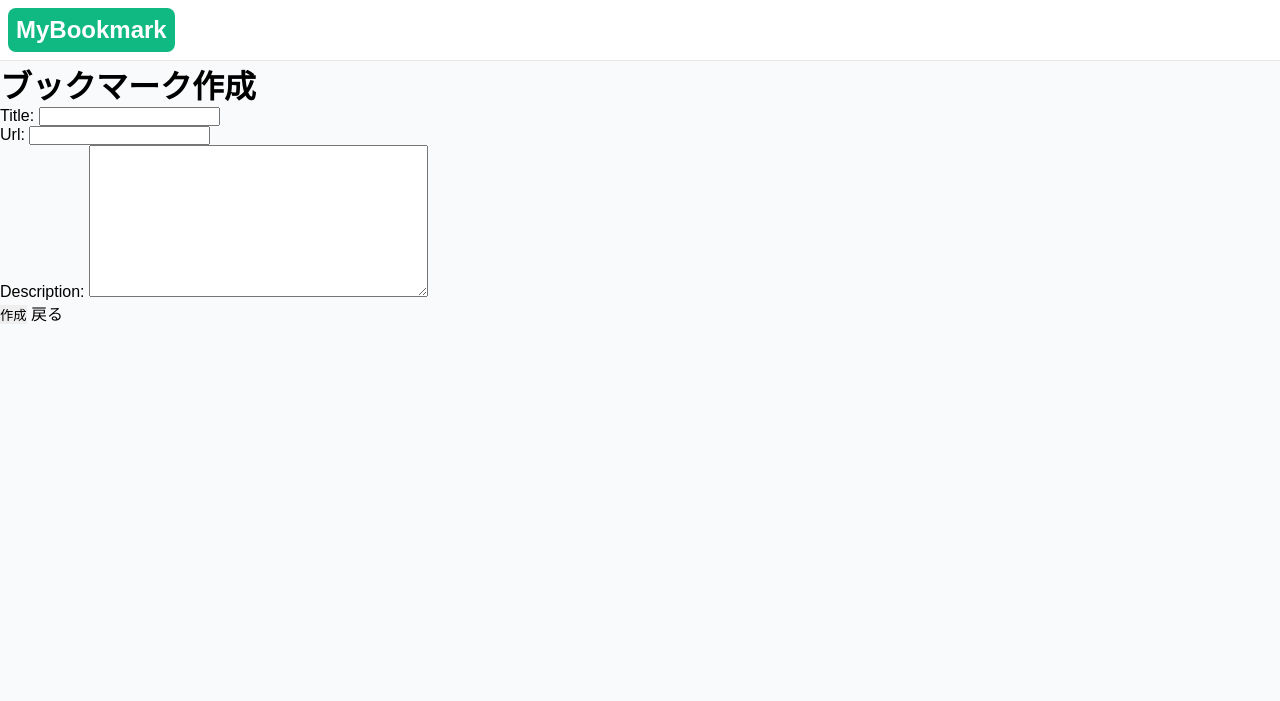
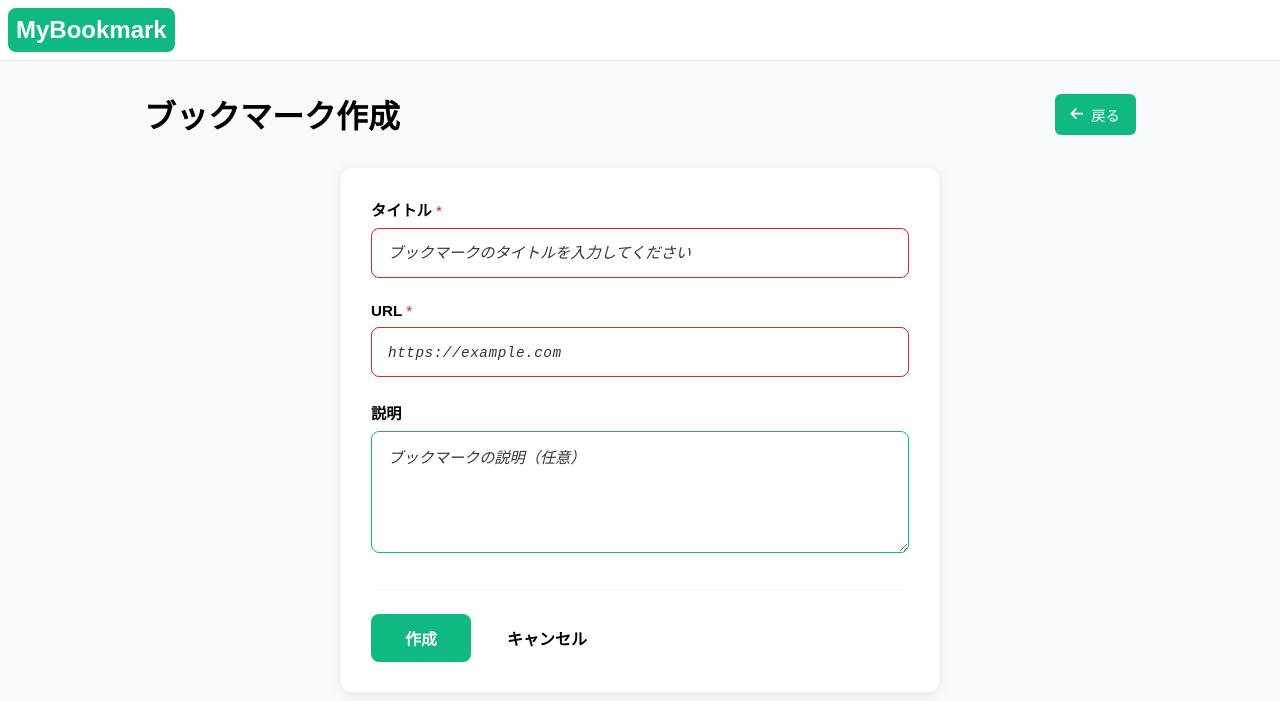
Before and after one commit to masunoob/MyBookmark, a Django app: page /create/ in a window 1280 px wide. Shown: the top 701 px of the page. Run offline with Django 5.2, Linux system fonts and the light colour scheme.

Commit message:
ブックマーク作成フォームのレイアウト調整

```diff
--- a/main_app/forms.py
+++ b/main_app/forms.py
@@ -5,3 +5,8 @@ class BookmarkForm(forms.ModelForm):
     class Meta:
         model = Bookmark
         fields = ['title', 'url', 'description']
+        labels = {
+            'title': 'タイトル',
+            'url': 'URL',
+            'description': '説明'
+        }
--- /dev/null
+++ b/main_app/static/main_app/css/bookmark_form.css
@@ -0,0 +1,234 @@
+.backButton {
+  display: inline-flex;
+  align-items: center;
+  gap: 8px;
+  padding: 10px 16px;
+  border: none;
+  border-radius: 6px;
+  font-size: 0.9rem;
+  font-weight: 500;
+  cursor: pointer;
+  transition: all 0.2s ease;
+  text-decoration: none;
+}
+
+/* フォームスタイル */
+.bookmark-form {
+  max-width: 600px;
+  margin: 0 auto;
+  background: white;
+  padding: 30px;
+  border-radius: 12px;
+  box-shadow: 0 2px 12px rgba(0, 0, 0, 0.08);
+  border: 1px solid var(--gray-100);
+}
+
+.form-group {
+  margin-bottom: 24px;
+}
+
+.form-label {
+  display: block;
+  margin-bottom: 8px;
+  font-weight: 600;
+  color: var(--text-primary);
+  font-size: 0.95rem;
+}
+
+.required {
+  color: var(--danger-color);
+  font-weight: normal;
+}
+
+/* フォームコントロール */
+.form-control {
+  width: 100%;
+  padding: 12px 16px;
+  border: 1px solid var(--primary-color);
+  border-radius: 8px;
+  font-size: 1rem;
+  line-height: 1.5;
+  transition: all 0.2s ease;
+  box-sizing: border-box;
+}
+
+.form-control:focus {
+  outline: none;
+  border-color: var(--primary-color);
+  box-shadow: 0 0 0 3px rgba(var(--primary-color-rgb), 0.1);
+}
+
+/* プレースホルダーのスタイル */
+.form-control::placeholder {
+  color: var(--gray-400);
+  font-style: italic;
+  opacity: 0.8;
+  font-size: 0.95rem;
+}
+
+.form-control::-webkit-input-placeholder {
+  color: var(--gray-400);
+  font-style: italic;
+  opacity: 0.8;
+  font-size: 0.95rem;
+}
+
+.form-control::-moz-placeholder {
+  color: var(--gray-400);
+  font-style: italic;
+  opacity: 0.8;
+  font-size: 0.95rem;
+}
+
+.form-control:-ms-input-placeholder {
+  color: var(--gray-400);
+  font-style: italic;
+  opacity: 0.8;
+  font-size: 0.95rem;
+}
+
+/* フォーカス時のプレースホルダー */
+.form-control:focus::placeholder {
+  opacity: 0.5;
+  transform: translateX(4px);
+  transition: all 0.2s ease;
+}
+
+.form-control:focus::-webkit-input-placeholder {
+  opacity: 0.5;
+  transform: translateX(4px);
+  transition: all 0.2s ease;
+}
+
+.form-control:focus::-moz-placeholder {
+  opacity: 0.5;
+  transform: translateX(4px);
+  transition: all 0.2s ease;
+}
+
+.form-control:focus:-ms-input-placeholder {
+  opacity: 0.5;
+  transform: translateX(4px);
+  transition: all 0.2s ease;
+}
+
+/* テキストエリア */
+textarea.form-control {
+  resize: vertical;
+  min-height: 100px;
+}
+
+/* テキストエリア専用のプレースホルダー */
+textarea.form-control::placeholder {
+  line-height: 1.6;
+  padding-top: 2px;
+}
+
+/* フィールド別のプレースホルダー調整 */
+input[type="url"].form-control::placeholder {
+  font-family: 'Courier New', monospace;
+  font-size: 0.9rem;
+  letter-spacing: 0.5px;
+}
+
+/* 入力値がある時の動的スタイル（オプション） */
+.form-control:not(:placeholder-shown) {
+  background-color: rgba(var(--primary-color-rgb), 0.02);
+}
+
+/* エラーメッセージ */
+.form-errors {
+  margin-top: 6px;
+}
+
+.error-message {
+  display: block;
+  color: var(--danger-color);
+  font-size: 0.875rem;
+  margin-top: 4px;
+}
+
+.form-control:invalid,
+.form-control.error {
+  border-color: var(--danger-color);
+}
+
+/* フォームアクション */
+.form-actions {
+  display: flex;
+  gap: 12px;
+  margin-top: 32px;
+  padding-top: 24px;
+  border-top: 1px solid var(--gray-100);
+}
+
+/* ボタンスタイル */
+.btn {
+  display: inline-flex;
+  align-items: center;
+  gap: 6px;
+  padding: 12px 24px;
+  border: none;
+  border-radius: 8px;
+  font-size: 1rem;
+  font-weight: 600;
+  cursor: pointer;
+  transition: all 0.2s ease;
+  text-decoration: none;
+  justify-content: center;
+  min-width: 100px;
+}
+
+.btn-primary {
+  background-color: var(--primary-color);
+  color: white;
+}
+
+.btn-primary:hover {
+  background-color: var(--primary-dark);
+  transform: translateY(-1px);
+  box-shadow: 0 4px 12px rgba(var(--primary-color-rgb), 0.3);
+}
+
+.btn-secondary {
+  background-color: transparent;
+  color: var(--text-secondary);
+  border: 1px solid var(--gray-300);
+}
+
+.btn-secondary:hover {
+  background-color: var(--gray-100);
+  color: var(--text-primary);
+  border-color: var(--gray-400);
+}
+
+/* レスポンシブ対応 */
+@media (max-width: 768px) {
+  .page-header {
+    flex-direction: column;
+    gap: 15px;
+    align-items: stretch;
+    text-align: center;
+  }
+
+  .page-header h1 {
+    font-size: 1.5rem;
+  }
+
+  .backButton {
+    justify-content: center;
+  }
+
+  .bookmark-form {
+    margin: 0 20px;
+    padding: 20px;
+  }
+
+  .form-actions {
+    flex-direction: column;
+  }
+
+  .btn {
+    width: 100%;
+  }
+}
--- a/main_app/static/main_app/css/layout.css
+++ b/main_app/static/main_app/css/layout.css
@@ -7,3 +7,32 @@
   margin: 0 auto;
   padding: 0 1rem;
 }
+
+/* ページヘッダー */
+.page-header {
+  display: flex;
+  justify-content: space-between;
+  align-items: center;
+  margin-top: 30px;
+  margin-bottom: 30px;
+}
+
+.page-header h1 {
+  margin: 0;
+  color: var(--text-primary);
+  font-size: 2rem;
+  font-weight: 700;
+}
+
+@media (max-width: 768px) {
+  .page-header {
+    flex-direction: column;
+    gap: 15px;
+    align-items: stretch;
+    text-align: center;
+  }
+
+  .page-header h1 {
+    font-size: 1.5rem;
+  }
+}
--- a/main_app/templates/main_app/bookmark_form.html
+++ b/main_app/templates/main_app/bookmark_form.html
@@ -1,16 +1,98 @@
 {% extends "main_app/base/base.html" %}
 {% load static %}
 
+{% block extra_css %}
+  <link rel="stylesheet" href="{% static 'main_app/css/bookmark_form.css' %}">
+{% endblock extra_css %}
+
 {% block content %}
+  <div class="mainWrapper">
+    <div class="page-header">
       <h1>ブックマーク作成</h1>
-  <form method="post">
+      <button class="backButton primary btn-primary" data-url="{% url 'bookmark_list' %}">
+        <i class="fa-solid fa-arrow-left"></i>
+        戻る
+      </button>
+    </div>
+    <form method="post" class="bookmark-form">
       {% csrf_token %}
-    {{ form.as_p }}
+
+      <div class="form-group">
+        <label for="{{ form.title.id_for_label }}" class="form-label">
+          タイトル <span class="required">*</span>
+        </label>
+        <input
+          type="text"
+          name="{{ form.title.name }}"
+          id="{{ form.title.id_for_label }}"
+          class="form-control{% if form.title.errors %} error{% endif %}"
+          placeholder="ブックマークのタイトルを入力してください"
+          value="{{ form.title.value|default:'' }}"
+          required
+        >
+        {% if form.title.errors %}
+          <div class="form-errors">
+            {% for error in form.title.errors %}
+              <span class="error-message">{{ error }}</span>
+            {% endfor %}
+          </div>
+        {% endif %}
+      </div>
+
+      <div class="form-group">
+        <label for="{{ form.url.id_for_label }}" class="form-label">
+          URL <span class="required">*</span>
+        </label>
+        <input
+          type="url"
+          name="{{ form.url.name }}"
+          id="{{ form.url.id_for_label }}"
+          class="form-control{% if form.url.errors %} error{% endif %}"
+          placeholder="https://example.com"
+          value="{{ form.url.value|default:'' }}"
+          required
+        >
+        {% if form.url.errors %}
+          <div class="form-errors">
+            {% for error in form.url.errors %}
+              <span class="error-message">{{ error }}</span>
+            {% endfor %}
+          </div>
+        {% endif %}
+      </div>
+
+      <div class="form-group">
+        <label for="{{ form.description.id_for_label }}" class="form-label">
+          説明
+        </label>
+        <textarea
+          name="{{ form.description.name }}"
+          id="{{ form.description.id_for_label }}"
+          class="form-control{% if form.description.errors %} error{% endif %}"
+          placeholder="ブックマークの説明（任意）"
+          rows="4"
+        >{{ form.description.value|default:'' }}</textarea>
+        {% if form.description.errors %}
+          <div class="form-errors">
+            {% for error in form.description.errors %}
+              <span class="error-message">{{ error }}</span>
+            {% endfor %}
+          </div>
+        {% endif %}
+      </div>
+
+      <div class="form-actions">
         {% if form.instance.pk %}
-      <button type="submit">更新</button>
+          <button type="submit" class="btn btn-primary">更新</button>
         {% else %}
-      <button type="submit">作成</button>
+          <button type="submit" class="btn btn-primary">作成</button>
         {% endif %}
-    <a href="{% url 'bookmark_list' %}">戻る</a>
+        <button type="button" class="btn btn-secondary" onclick="history.back()">キャンセル</button>
+      </div>
     </form>
+  </div>
 {% endblock content %}
+
+{% block extra_js %}
+  <script src="{% static 'main_app/js/pages/bookmark_form.js' %}"></script>
+{% endblock extra_js %}
```
Also changed, not shown: main_app/static/main_app/css/bookmark_list.css (+0 -25 lines). Lines whose indentation alone changed are shown as unchanged.
